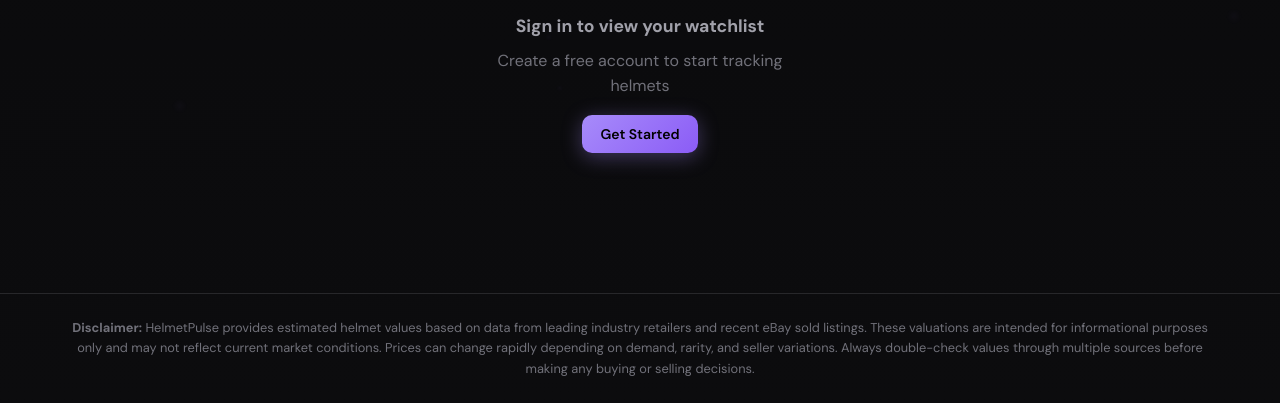
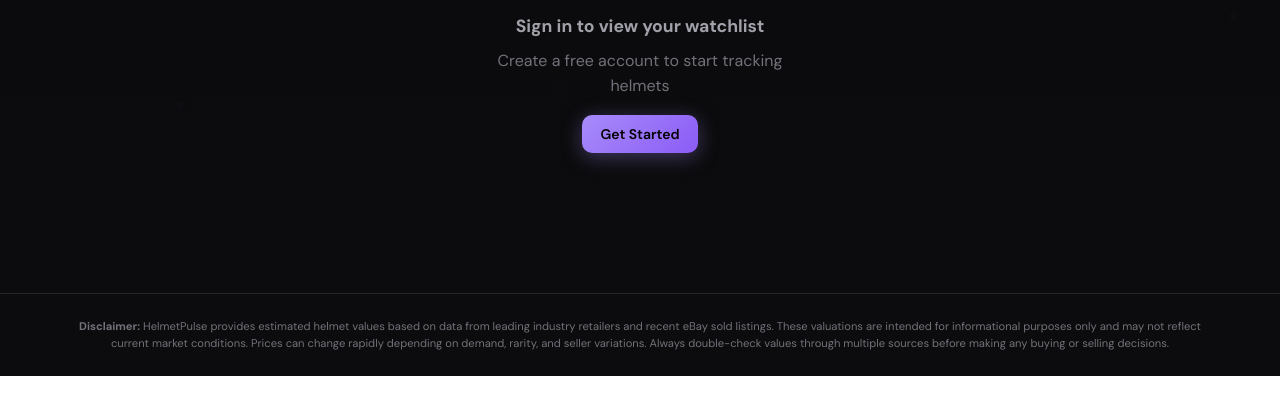
Before and after one commit to djwhiteoutsc-star/HelmetPulse, a website: page index.html in a window 1280 px wide. Shown: the part 665-1068 px from the top of the page. After the commit the page ends 1041 px from the top, so only its background shows below. Drawn offline with nearby package versions, Linux system fonts and the light colour scheme.

Commit message:
Make footer disclaimer text smaller (0.7rem)

```diff
--- a/index.html
+++ b/index.html
@@ -1376,7 +1376,8 @@
             margin-top: 48px;
             text-align: center;
             color: var(--text-muted);
-            font-size: 0.8rem;
+            font-size: 0.7rem;
+            line-height: 1.5;
         }
 
         /* Guest Banner */
```
